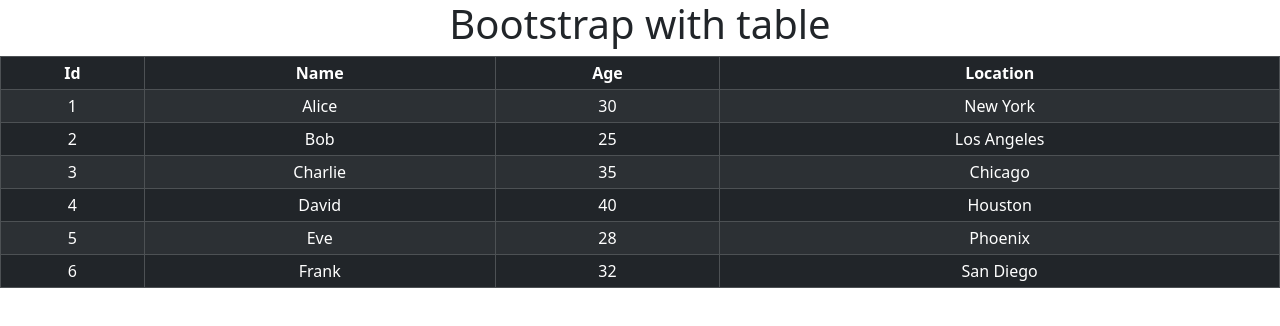
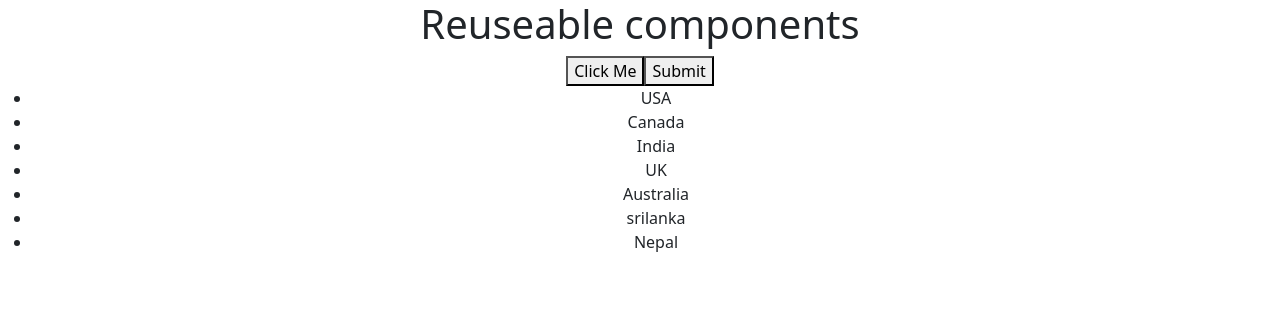
Before and after one commit to saikatghosh3/React-Practice, a React (Create React App) app in the folder my-app/: page / in a window 1280 px wide. Shown: the top 326 px of the page. Built offline with nearby package versions, Linux system fonts and the light colour scheme.

Commit message:
Reusable and Dynamic

```diff
--- a/my-app/src/App.js
+++ b/my-app/src/App.js
@@ -8,6 +8,9 @@ import Useeffect from './Useeffect';
 import Useeffect2 from './Useeffect2';
 import Array from './Array';
 import TableB from './TableB';
+import TableBnormal from './TableBnormal';
+import Reuseable from './Reuseable';
+
 
 
 
@@ -21,8 +24,9 @@ function App() {
    {/* <Newtask/> */}
    {/* <Bootstrap /> */}
    {/* <Array/> */}
-   <TableB/>
-
+   {/* <TableB/> */}
+  {/* <TableBnormal/> */}
+  <Reuseable />
     </div>
   );
 }
--- /dev/null
+++ b/my-app/src/ButtonD.js
@@ -0,0 +1,7 @@
+import React from 'react'
+
+export default function ButtonD({text, onClick }) {
+  return <button onClick={onClick}>{text}</button>
+
+}
+// Dynamic button code
--- /dev/null
+++ b/my-app/src/ReusableList.js
@@ -0,0 +1,12 @@
+import React from 'react'
+
+export default function ReusableList({items}) {
+  return (
+    <ul>
+        {items.map((item,index)=>(
+            <li key={index}>{item}</li>
+        ))}
+    </ul>
+  )
+}
+// Dynamic list code
--- /dev/null
+++ b/my-app/src/Reuseable.js
@@ -0,0 +1,26 @@
+import React from 'react'
+import ButtonD from './ButtonD';
+import ReusableList from './ReusableList';
+
+const Reuseable = () => {
+
+    const handleButtonClick = ()=>{
+     console.log("Button was clicked!")
+    }
+    const countries = ["USA","Canada", "India","UK","Australia","srilanka","Nepal"];
+  return (
+
+
+    <div><h1>Reuseable components </h1>
+        {/* Example 1  dynamic button*/}
+      <ButtonD text="Click Me" onClick={handleButtonClick}/>
+      <ButtonD text="Submit" onClick={handleButtonClick}/>
+
+        {/* Example 2 for reusable list dynamic list */}
+
+        <ReusableList items={countries}/>
+    </div>
+  )
+}
+
+export default Reuseable
--- a/my-app/src/TableB.js
+++ b/my-app/src/TableB.js
@@ -43,7 +43,7 @@ const TableB = () => {
       ]
   return (
     <div className='Table'>
-   <h1>Bootstrap with table</h1>
+   <h1>Bootstrap with table with dynamic value</h1>
      <div>
         <Table striped bordered hover size='sm' variant = 'dark' responsive>
             <thead>
@@ -56,8 +56,10 @@ const TableB = () => {
             </thead>
             <tbody>
                 {TableData.map((data)=>(
+                  // প্রতিটি পুনরাবৃত্তির জন্য, লুপ ভেরিয়েবল data বর্তমান অবজেক্টের মান গ্রহণ করে।
                      <tr key={data.id}>
                          {/* we have to mantion the key otherwise it will show error in the console */}
+
                         <td>{data.id}</td>
                         <td>{data.name}</td>
                         <td>{data.age}</td>
--- /dev/null
+++ b/my-app/src/TableBnormal.js
@@ -0,0 +1,45 @@
+import React from 'react'
+import Table from 'react-bootstrap/Table';
+
+const TableBnormal = () => {
+
+
+  return (
+    <div className='table' >
+        <h1>This is a normal table</h1>
+        <Table striped bordered hover>
+      <thead>
+        <tr>
+          <th>#</th>
+          <th>First Name</th>
+          <th>Last Name</th>
+          <th>Username</th>
+        </tr>
+      </thead>
+      <tbody>
+        <tr>
+          <td>1</td>
+          <td>Mark</td>
+          <td>Otto</td>
+          <td>@mdo</td>
+        </tr>
+        <tr>
+          <td>2</td>
+          <td>Jacob</td>
+          <td>Thornton</td>
+          <td>@mofixa</td>
+        </tr>
+        <tr>
+          <td>3</td>
+          <td>Bob</td>
+          <td>Marlo</td>
+          <td>@fanton</td>
+        </tr>
+
+      </tbody>
+    </Table>
+    </div>
+  )
+}
+
+export default TableBnormal
```
